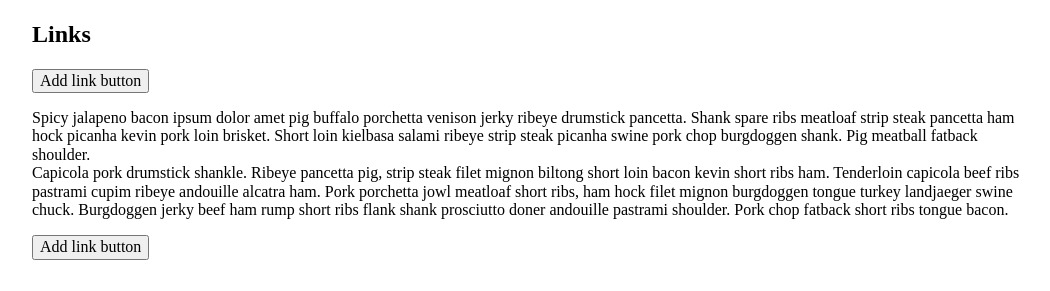
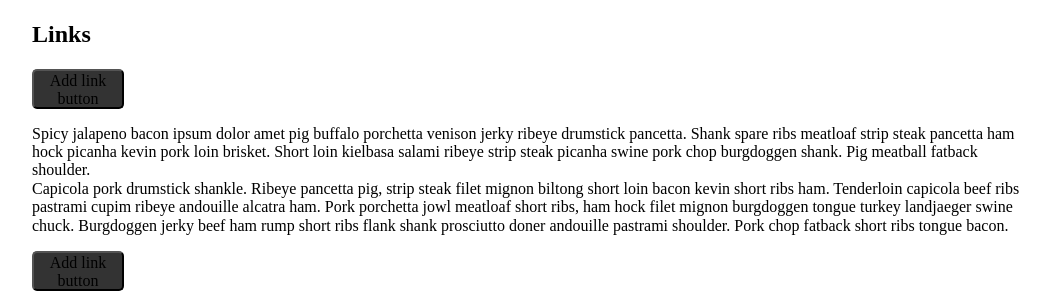
Before and after one commit to SzymonJak/ProjectOne-v2, a website: page index.html in a window 1280 px wide. Shown: the part 855-1146 px from the top of the page, without its empty margins (213-1263 px from the left). Before the commit the page ends 1115 px from the top, so only its background shows below. Drawn offline with Linux system fonts and the light colour scheme.

Commit message:
End of a day save

```diff
--- a/index.html
+++ b/index.html
@@ -65,10 +65,10 @@
                         </section>
                         <section>
                             <h2>Links</h2>
-                            <button>Add link button</button>
+                            <button class="btn-basic">Add link button</button>
                             <p>Spicy jalapeno bacon ipsum dolor amet pig buffalo porchetta venison jerky ribeye drumstick pancetta. Shank spare ribs meatloaf strip steak pancetta ham hock picanha kevin pork loin brisket. Short loin kielbasa salami ribeye strip steak picanha swine pork chop burgdoggen shank. Pig meatball fatback shoulder.<br>
                                 Capicola pork drumstick shankle. Ribeye pancetta pig, strip steak filet mignon biltong short loin bacon kevin short ribs ham. Tenderloin capicola beef ribs pastrami cupim ribeye andouille alcatra ham. Pork porchetta jowl meatloaf short ribs, ham hock filet mignon burgdoggen tongue turkey landjaeger swine chuck. Burgdoggen jerky beef ham rump short ribs flank shank prosciutto doner andouille pastrami shoulder. Pork chop fatback short ribs tongue bacon.</p>
-                            <button>Add link button</button>
+                            <button class="btn-basic">Add link button</button>
                         </section>
                     </article>
                 </div>
--- a/sass/components/_buttons.scss
+++ b/sass/components/_buttons.scss
@@ -1,10 +1,10 @@
-btn {
+.btn {
     width: 92px;
     height: 40px;
     border-radius: 5px;
 }
 
-btn-basic {
-    @extend %btn;
+.btn-basic {
+    @extend .btn;
     background-color: $basic-colour;
 }
```
Also changed, not shown: css/style.css.
